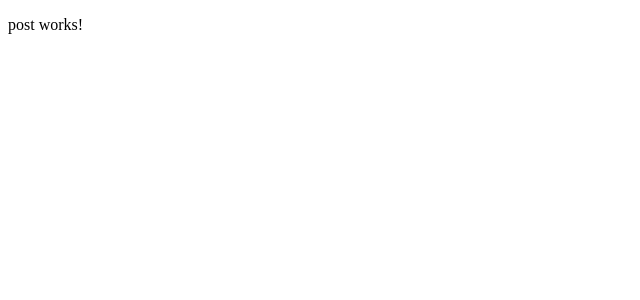
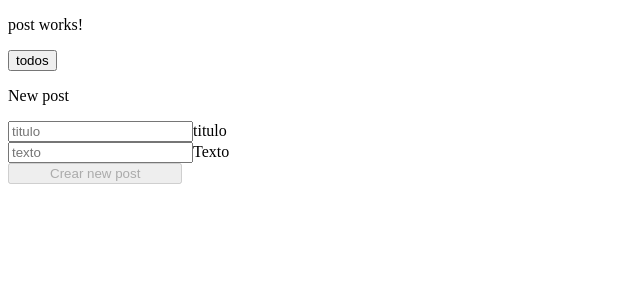
Before and after one commit to granadalook/socialWires-FRONT-END, an Angular app: page /post in a window 1280 px wide. Shown: the top 300 px of the page, without its empty margins (0-640 px from the left). Built offline with nearby package versions, Linux system fonts and the light colour scheme; no server answers.

Commit message:
ADD/Se agrega funcionalidad de traer los post crear  un nuevo post

```diff
--- a/src/app/components/post/components/post/post.component.html
+++ b/src/app/components/post/components/post/post.component.html
@@ -1 +1,50 @@
 <p>post works!</p>
+<button (click)="getAllPost()">todos</button>
+<section>
+  <form
+    [formGroup]="formularioPost"
+    (ngSubmit)="
+      createPost(formularioPost.value?.titulo, formularioPost.value?.texto)
+    "
+  >
+    <div class="divider d-flex align-items-center my-4">
+      <p class="text-center fw-bold mx-3 mb-0 fs-5">New post</p>
+    </div>
+
+    <div class="form-outline mb-4">
+      <input
+        formControlName="titulo"
+        placeholder="titulo"
+        type="text"
+        id="form1Example1"
+        class="form-control form-control-lg"
+      />
+      <label class="form-label" for="form1Example1">titulo</label>
+    </div>
+
+    <div class="form-outline mb-4">
+      <input
+        formControlName="texto"
+        placeholder="texto"
+        type="text"
+        id="form3Example3"
+        class="form-control form-control-lg"
+      />
+      <label class="form-label" for="form3Example3">Texto</label>
+    </div>
+
+    <div class="text-center text-lg-start mt-4 pt-2">
+      <button
+        (click)="
+          createPost(formularioPost.value?.titulo, formularioPost.value?.texto)
+        "
+        [disabled]="formularioPost.invalid"
+        type="button"
+        class="btn btn-primary btn-lg"
+        style="padding-left: 2.5rem; padding-right: 2.5rem"
+      >
+        Crear new post
+      </button>
+    </div>
+  </form>
+</section>
--- a/src/app/components/post/components/post/post.component.ts
+++ b/src/app/components/post/components/post/post.component.ts
@@ -1,10 +1,61 @@
 import { Component } from '@angular/core';
+import {
+  UntypedFormBuilder,
+  UntypedFormGroup,
+  Validators,
+} from '@angular/forms';
+import { PostsService } from 'src/app/core/services/post/posts.service';
+import { SesionService } from 'src/app/core/services/sesion.storage/sesion.service';
+import { InewPost } from 'src/app/models/newPost.model';
+import { Ipost } from 'src/app/models/post.model';
 
 @Component({
   selector: 'app-post',
   templateUrl: './post.component.html',
-  styleUrls: ['./post.component.scss']
+  styleUrls: ['./post.component.scss'],
 })
 export class PostComponent {
+  post: Array<Ipost> = [];
 
+  constructor(
+    private formBuilder: UntypedFormBuilder,
+    private postService: PostsService,
+    private sesionService: SesionService
+  ) {}
+
+  formularioPost: UntypedFormGroup = this.formBuilder.group({
+    titulo: ['', [Validators.required]],
+    texto: ['', [Validators.required]],
+  });
+
+  ngOnInit(): void {
+    this.getPostByUserName();
+  }
+  getPostByUserName() {
+    this.postService
+      .getPostByUserName(this.sesionService.getUserName())
+      .subscribe((user) => {
+        if (user) {
+          this.post.unshift(user.posts);
+        }
+      });
+  }
+
+  getAllPost() {
+    this.postService.getAllPost().subscribe((respuesta) => {
+      this.post = respuesta;
+    });
+  }
+
+  createPost(titulo: string, texto: string) {
+    const newPost: InewPost = {
+      texto: texto,
+      title: titulo,
+      userName: this.sesionService.getUserName(),
+    };
+    this.postService.createPost(newPost).subscribe((respuesta) => {
+      this.post.unshift(respuesta);
+      this.formularioPost.reset();
+    });
+  }
 }
--- a/src/app/core/services/post/posts.service.ts
+++ b/src/app/core/services/post/posts.service.ts
@@ -1,9 +1,31 @@
+import { HttpClient } from '@angular/common/http';
 import { Injectable } from '@angular/core';
+import { Iuser } from 'src/app/models/User.model';
+import { InewPost } from 'src/app/models/newPost.model';
+import { Ipost } from 'src/app/models/post.model';
+import { environment } from 'src/environments/envitonmetns';
 
 @Injectable({
-  providedIn: 'root'
+  providedIn: 'root',
 })
 export class PostsService {
+  constructor(private http: HttpClient) {}
+  getPostByUserName(userName: string | null) {
+    return this.http.get<Iuser>(
+      `${environment.Url_Base}${environment.UserName}${userName}`
+    );
+  }
 
-  constructor() { }
+  getAllPost() {
+    return this.http.get<Array<Ipost>>(
+      `${environment.Url_Base}${environment.Post}`
+    );
+  }
+
+  createPost(newpost: InewPost) {
+    return this.http.post<Ipost>(
+      `${environment.Url_Base}${environment.Post}`,
+      newpost
+    );
+  }
 }
--- a/src/app/models/User.model.ts
+++ b/src/app/models/User.model.ts
@@ -1,3 +1,5 @@
+import { Ipost } from './post.model';
+
 export interface Iuser {
   id: string;
   userName: string;
@@ -5,4 +7,5 @@ export interface Iuser {
   password: string;
   fullName: string;
   creacion: Date;
+  posts: Ipost;
 }
--- /dev/null
+++ b/src/app/models/newPost.model.ts
@@ -0,0 +1,5 @@
+export interface InewPost {
+  title: string;
+  texto: string;
+  userName: string | null;
+}
--- a/src/environments/envitonmetns.ts
+++ b/src/environments/envitonmetns.ts
@@ -2,4 +2,6 @@ export const environment = {
   Url_Base: 'http://192.168.20.43:3000/',
   Usuario: 'users',
   Login: 'login/login',
+  UserName: 'users/userName/',
+  Post: 'post',
 };
```
Also changed, not shown: src/app/components/post/post.module.ts (+4 -9 lines), src/app/models/post.model.ts (added, +9 -0 lines).
